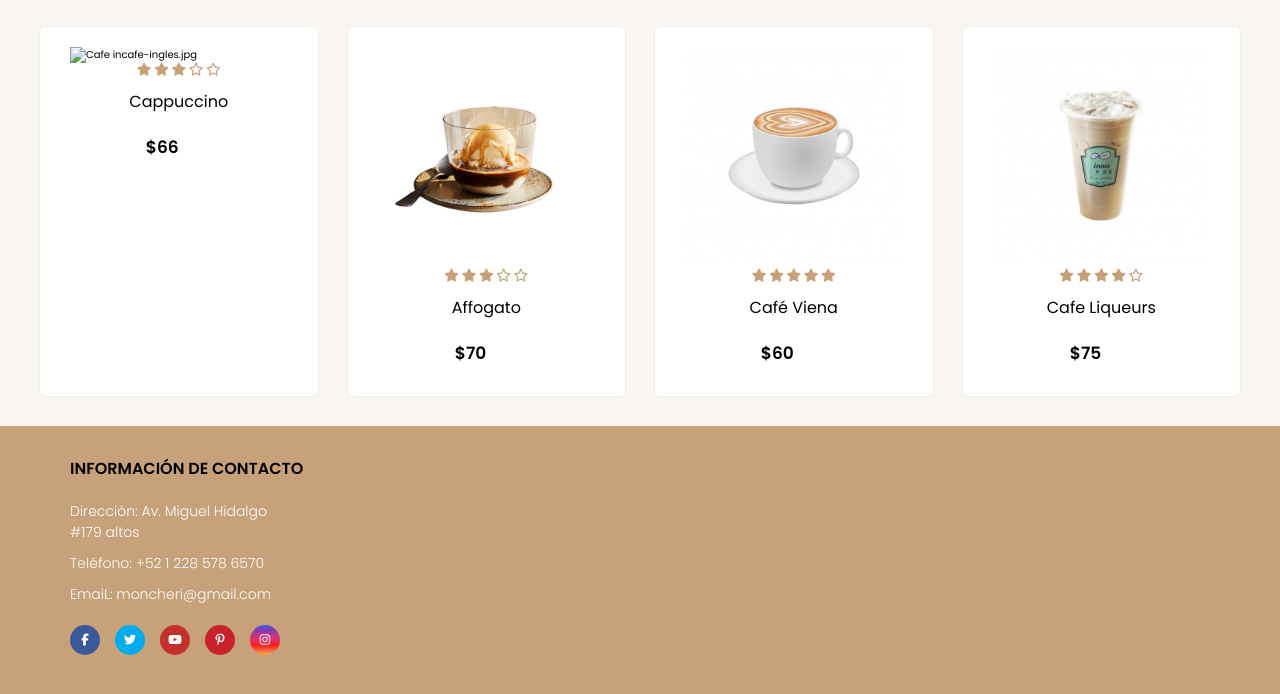
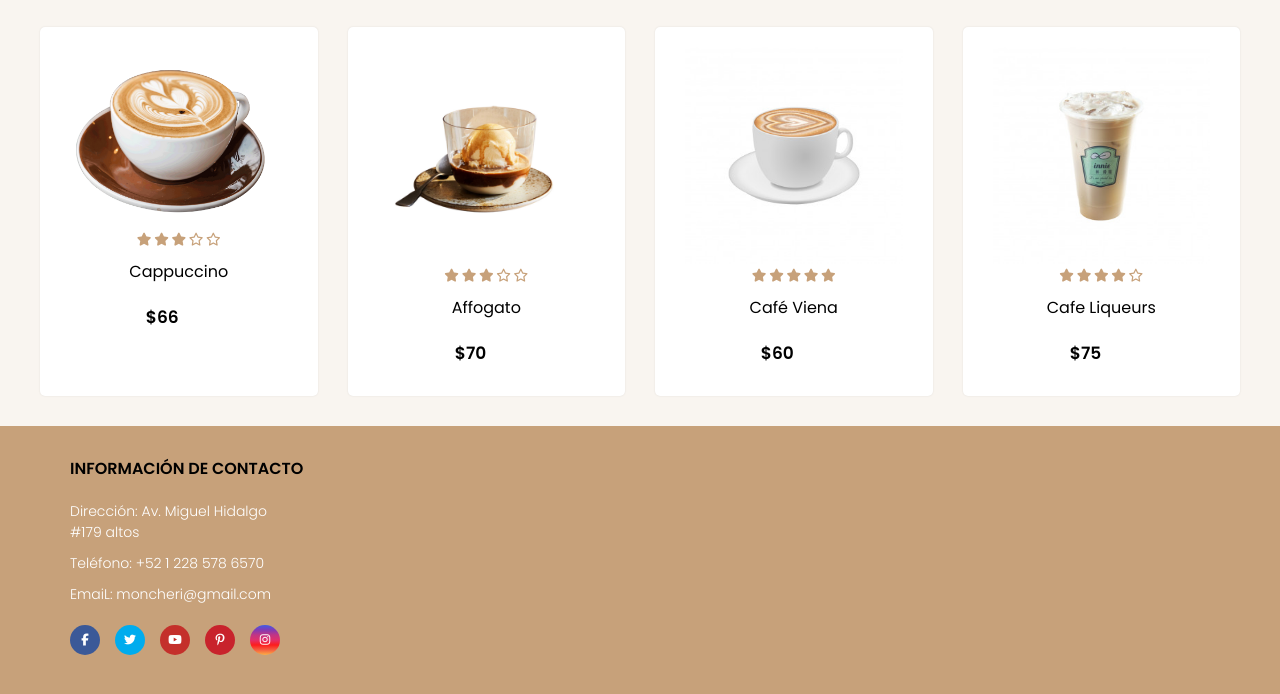
Before and after one commit to MonCheriCafe/Cafeweb, a plain HTML site: page index.html in a window 1280 px wide. Shown: the part 2083-2777 px from the top of the page. Drawn offline with Linux system fonts and the light colour scheme.

Commit message:
Update index.html

```diff
--- a/index.html
+++ b/index.html
@@ -191,7 +191,7 @@
 					<div class="card-product">
 						<div class="container-img">
 							<img
-								src="Img/Latte-Cappuccino-Transparent-PNG.png"
+								src="latte.jpg"
 								alt="Cafe incafe-ingles.jpg"
 							/>
 							<div class="button-group">
```
